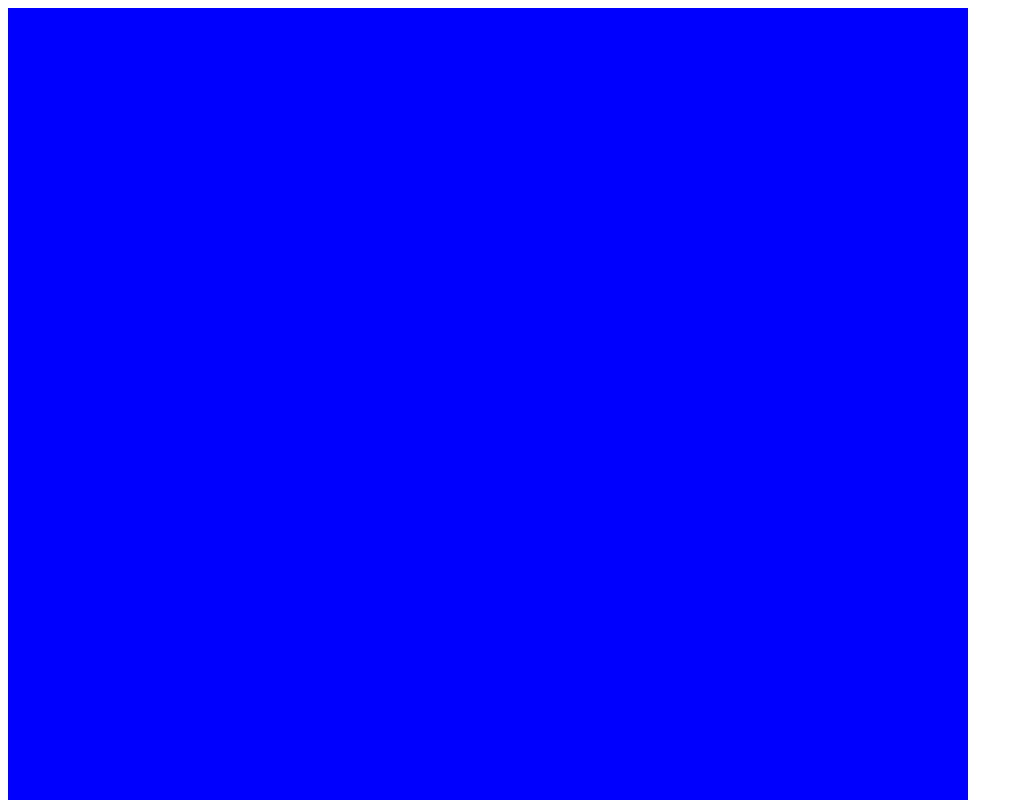
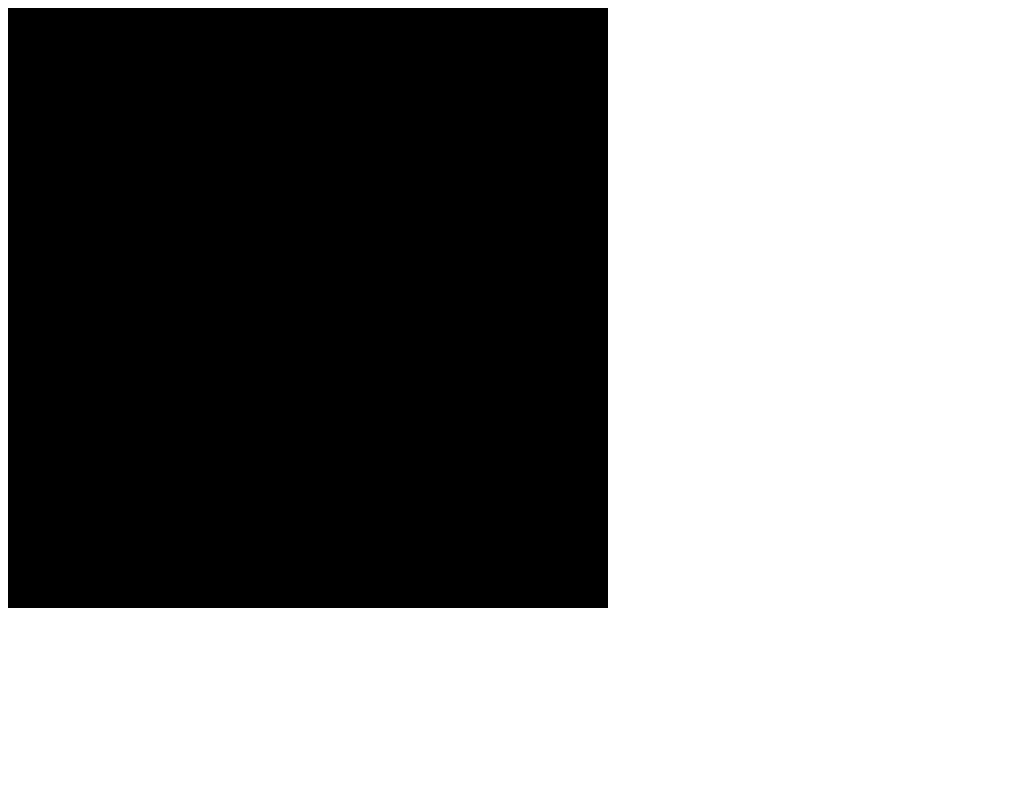
Before and after one commit to hquanvo/etch-a-sketch, a plain HTML site: page index.html in a window 1280 px wide. Shown: the top 800 px of the page, without its empty margins (0-1023 px from the left). Drawn offline with Linux system fonts and the light colour scheme.

Commit message:
Add 16x16 grid into canvas

```diff
--- a/etch-a-sketch.js
+++ b/etch-a-sketch.js
@@ -0,0 +1,18 @@
+function createGrid(size) {
+    const canvas = document.getElementById("canvas");
+    let canvasLength = canvas.offsetHeight;
+    console.log(canvasLength);
+    for (let i = 0; i < size * size; i++) {
+        let gridElement = document.createElement('div');
+        gridElement.classList.add("grid-element");
+        gridElement.style.width = (canvasLength / size) + 'px';
+        gridElement.style.height = 'auto';
+        gridElement.style.backgroundColor = "black";
+        canvas.appendChild(gridElement);
+
+    }
+    let gridElement = document.querySelector('.grid-element');
+    console.log(gridElement.style.width);
+}
+
+createGrid(16);
--- a/styles.css
+++ b/styles.css
@@ -1,5 +1,7 @@
 #canvas {
     background-color: blue;
-    width: 960px;
-    height: 960px;
+    width: 600px;
+    height: 600px;
+    display: flex;
+    flex-wrap: wrap;
 }
```
